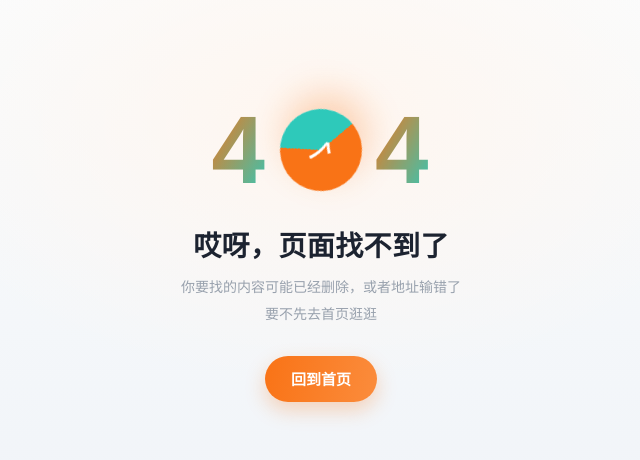
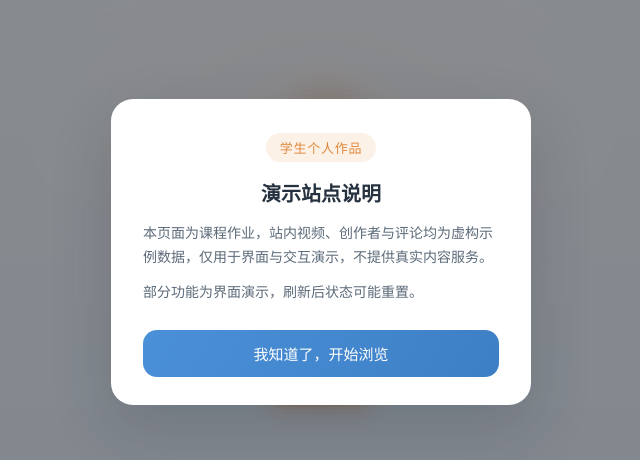
Before and after one commit to yangzhiyu223/Nova-stream, a plain HTML site: page 404.html in a window 1280 px wide. Shown: the part 148-608 px from the top of the page, without its empty margins (319-959 px from the left). Drawn offline with Linux system fonts and the light colour scheme.

Commit message:
加入学生作品提示浮层

```diff
--- a/404.html
+++ b/404.html
@@ -40,5 +40,6 @@
   </div>
 </div>
 <script src="js/notify.js"></script>
+<script src="js/notice.js"></script>
 </body>
 </html>
--- /dev/null
+++ b/js/notice.js
@@ -0,0 +1,64 @@
+/* 学生作业提示：首次进入弹出一次，确认后本次会话不再出现 */
+(function () {
+  var KEY = "ns_notice_seen";
+  try {
+    if (sessionStorage.getItem(KEY)) return;
+  } catch (e) {}
+
+  function build() {
+    var wrap = document.createElement("div");
+    wrap.className = "ns-notice-mask";
+    wrap.innerHTML =
+      '<div class="ns-notice" role="dialog" aria-modal="true" aria-labelledby="nsNoticeTitle">' +
+        '<div class="ns-notice-badge">学生个人作品</div>' +
+        '<h2 id="nsNoticeTitle">演示站点说明</h2>' +
+        '<p>本页面为课程作业，站内视频、创作者与评论均为虚构示例数据，仅用于界面与交互演示，不提供真实内容服务。</p>' +
+        '<p class="ns-notice-sub">部分功能为界面演示，刷新后状态可能重置。</p>' +
+        '<button type="button" class="ns-notice-btn">我知道了，开始浏览</button>' +
+      '</div>';
+
+    var style = document.createElement("style");
+    style.textContent =
+      ".ns-notice-mask{position:fixed;inset:0;background:rgba(20,28,38,.5);backdrop-filter:blur(4px);" +
+      "display:flex;align-items:center;justify-content:center;padding:20px;z-index:9999;" +
+      "animation:nsFade .22s ease-out}" +
+      ".ns-notice{background:#fff !important;border-radius:22px;max-width:420px;width:100%;padding:34px 32px 28px;" +
+      "box-shadow:0 24px 60px rgba(28,40,56,.18);text-align:center;animation:nsRise .28s cubic-bezier(.2,.8,.3,1)}" +
+      ".ns-notice-badge{display:inline-block;font-size:13px;letter-spacing:.06em;color:#e08a3c;" +
+      "background:rgba(224,138,60,.12);padding:5px 14px;border-radius:999px;margin-bottom:16px}" +
+      ".ns-notice h2{font-size:20px;color:#25313f;margin:0 0 14px;font-weight:600}" +
+      ".ns-notice p{font-size:14px;line-height:1.75;color:#5d6b7a;margin:0 0 10px;text-align:left}" +
+      ".ns-notice-sub{color:#8d99a6;font-size:13px}" +
+      ".ns-notice-btn{margin-top:16px;width:100%;border:0;border-radius:14px;padding:13px 0;cursor:pointer;" +
+      "font-size:15px;color:#fff;background:linear-gradient(120deg,#4a90d9,#3d7fc4);" +
+      "transition:transform .15s ease,box-shadow .15s ease;font-family:inherit}" +
+      ".ns-notice-btn:hover{transform:translateY(-1px);box-shadow:0 10px 22px rgba(74,144,217,.28)}" +
+      "@keyframes nsFade{from{opacity:0}to{opacity:1}}" +
+      "@keyframes nsRise{from{opacity:0;transform:translateY(12px) scale(.98)}to{opacity:1;transform:none}}" +
+      "@media (max-width:480px){.ns-notice{padding:28px 22px 22px}.ns-notice h2{font-size:18px}}";
+
+    document.head.appendChild(style);
+
+    function close() {
+      try { sessionStorage.setItem(KEY, "1"); } catch (e) {}
+      wrap.style.animation = "nsFade .18s ease-in reverse";
+      setTimeout(function () { wrap.remove(); }, 170);
+      document.removeEventListener("keydown", onKey);
+    }
+    function onKey(e) { if (e.key === "Escape" || e.key === "Enter") close(); }
+
+    wrap.querySelector(".ns-notice-btn").addEventListener("click", close);
+    document.addEventListener("keydown", onKey);
+    return wrap;
+  }
+
+  function mount() {
+    document.body.appendChild(build());
+  }
+
+  if (document.readyState === "loading") {
+    document.addEventListener("DOMContentLoaded", mount);
+  } else {
+    mount();
+  }
+})();
```
Also changed, not shown: categories.html (+1 -0 lines), creator.html (+1 -0 lines), creators.html (+1 -0 lines), empty.html (+1 -0 lines), feed.html (+1 -0 lines), friends.html (+1 -0 lines), index.html (+1 -0 lines), login.html (+1 -0 lines), messages.html (+1 -0 lines), profile.html (+1 -0 lines), search.html (+1 -0 lines), settings.html (+1 -0 lines), upload.html (+1 -0 lines), watch.html (+1 -0 lines).
